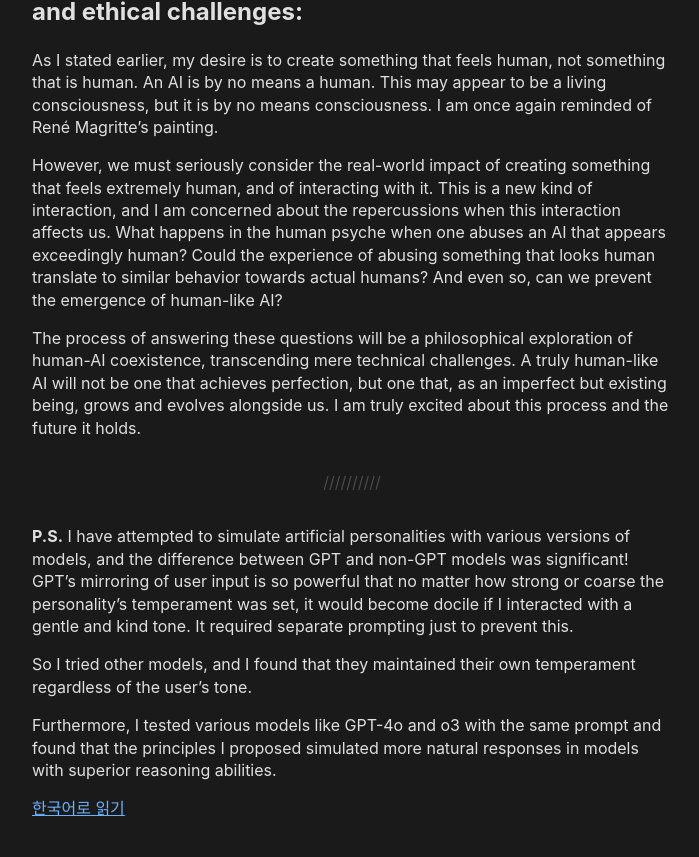
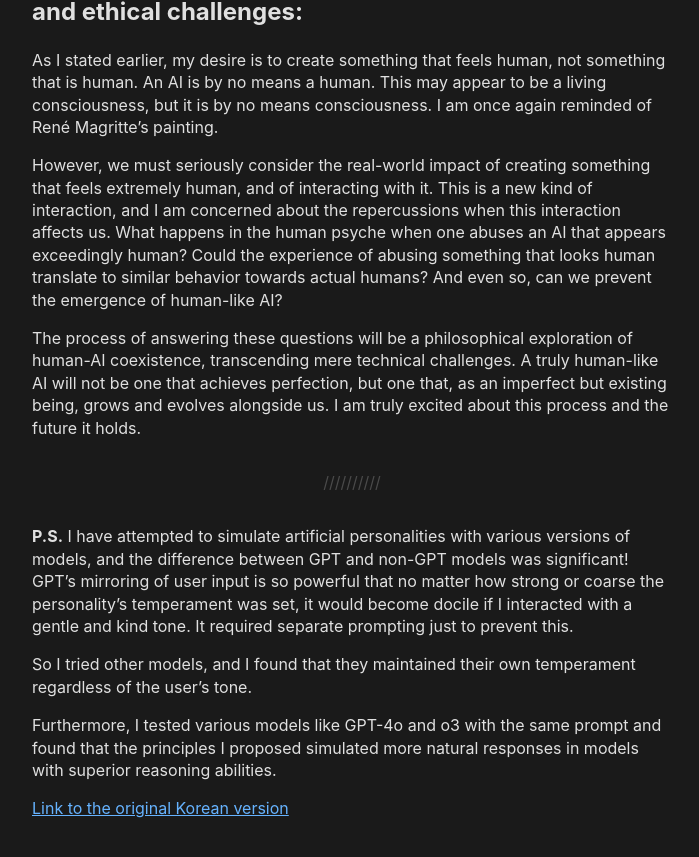
Before and after one commit to dearcloud09/dearcloud09.github.io, a Jekyll site: the page built from _posts/2025-06-11-To-Avoid-Murmuring-to-Horses-On-Designing-a-Profoundly-Human-like-AI.md, in a window 1280 px wide and 900 px high, scrolled down 4309 px. Shown: the top 857 px of the window, without its empty margins (288-987 px from the left). Built offline with Jekyll 4.4.1, drawn with Linux system fonts in a browser that asks for light colours.

Commit message:
Add new post

```diff
--- a/_posts/2025-06-11-To-Avoid-Murmuring-to-Horses-On-Designing-a-Profoundly-Human-like-AI.md
+++ b/_posts/2025-06-11-To-Avoid-Murmuring-to-Horses-On-Designing-a-Profoundly-Human-like-AI.md
@@ -99,4 +99,4 @@ So I tried other models, and I found that they maintained their own temperament
 
 Furthermore, I tested various models like GPT-4o and o3 with the same prompt and found that the principles I proposed simulated more natural responses in models with superior reasoning abilities.
 
-[한국어로 읽기](/말에게-읊조리지-않기-위하여-지극히-인간스러운-AI-설계)
+[Link to the original Korean version](/말에게-읊조리지-않기-위하여-지극히-인간스러운-AI-설계)
```
